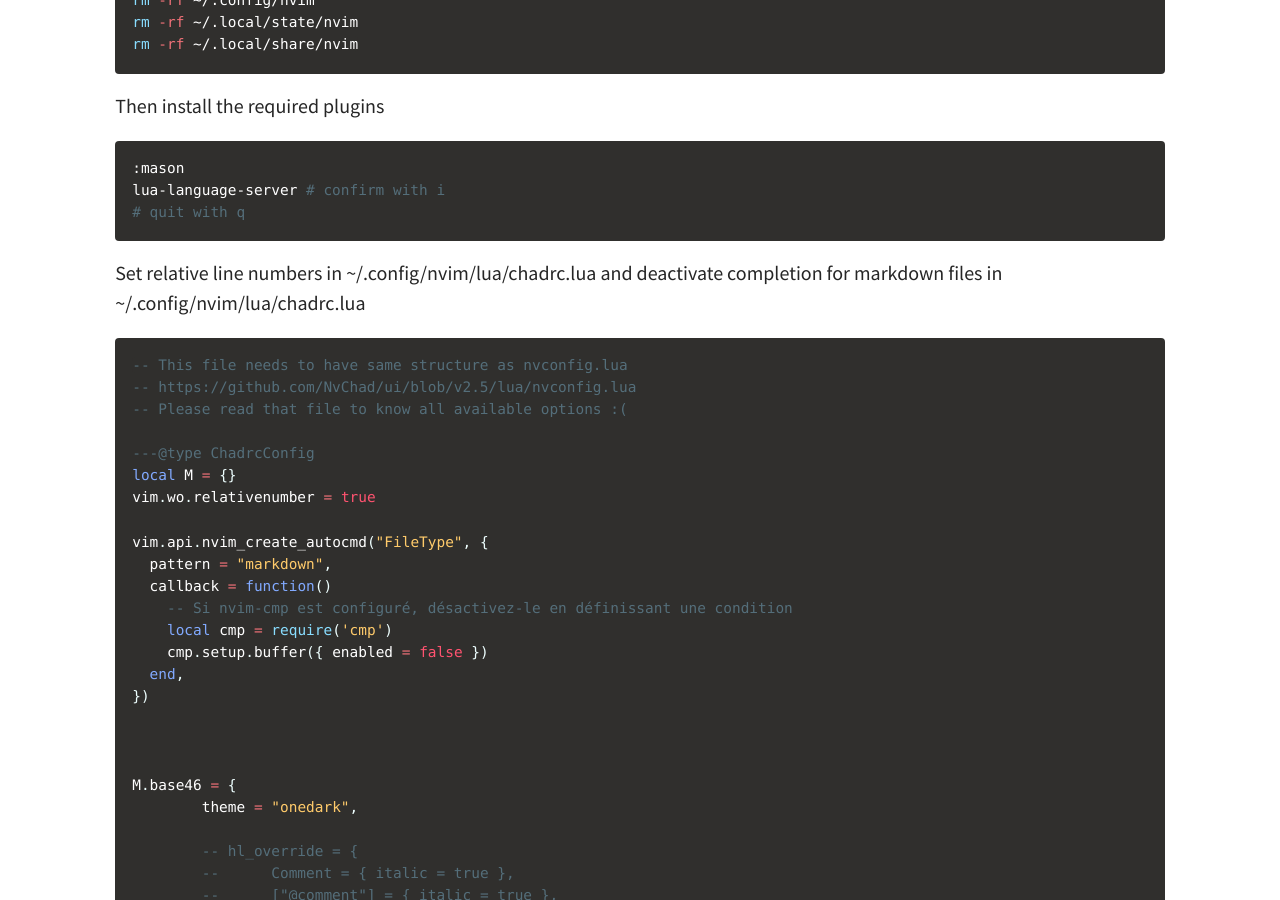
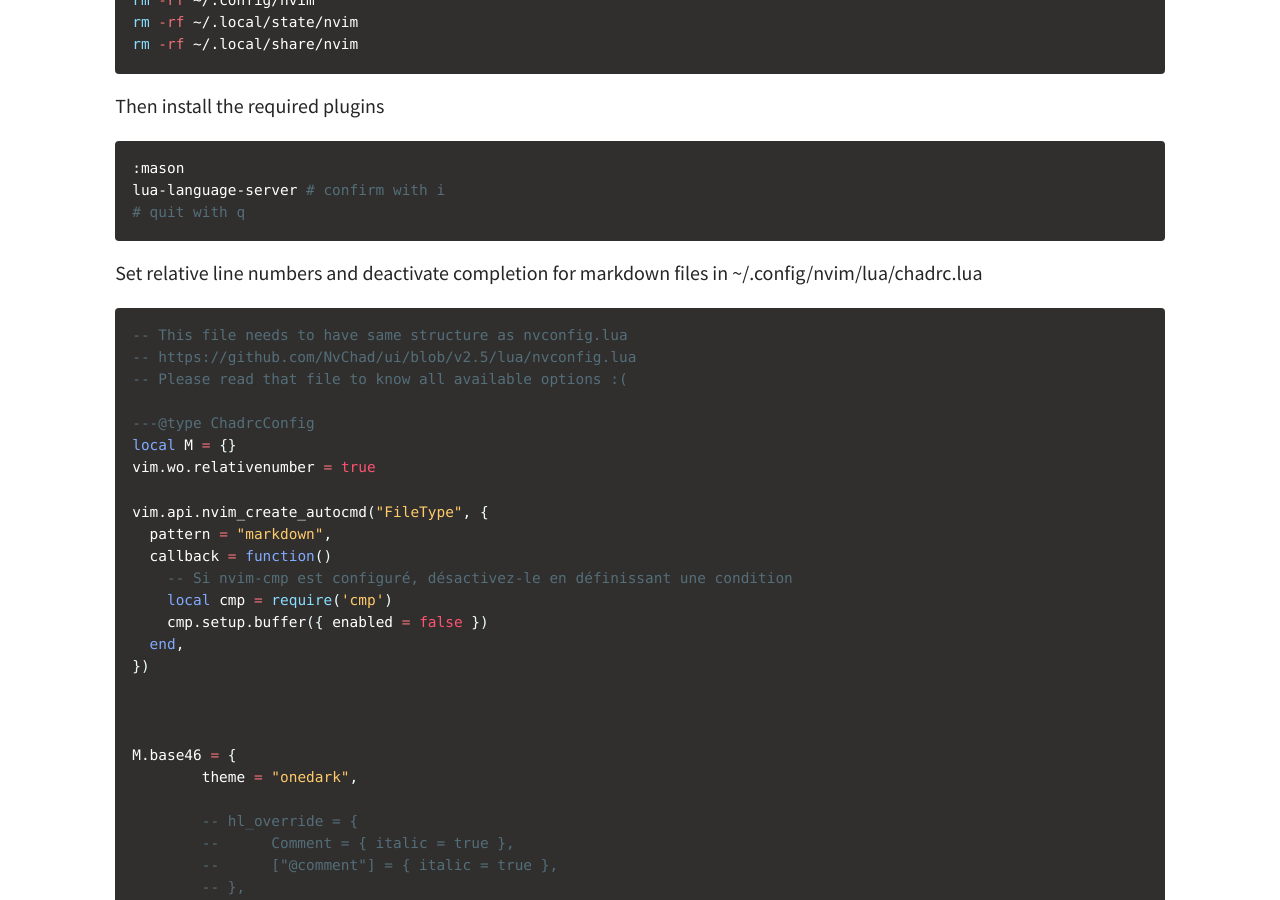
Before and after one commit to cristalcorp/cristalcorp.github.io, a Jekyll site: the page built from _posts/2024-09-21-Terminal.md, in a window 1280 px wide and 900 px high, scrolled down 2833 px. Built offline with Jekyll 4.4.1, drawn with Linux system fonts in a browser that asks for light colours; a script that is not in the unit is left out.

Commit message:
terminal

````diff
--- a/_posts/2024-09-21-Terminal.md
+++ b/_posts/2024-09-21-Terminal.md
@@ -87,7 +87,7 @@ Then install the required plugins
 lua-language-server # confirm with i
 # quit with q
 ```
-Set relative line numbers in ~/.config/nvim/lua/chadrc.lua and deactivate completion for markdown files in ~/.config/nvim/lua/chadrc.lua
+Set relative line numbers and deactivate completion for markdown files in ~/.config/nvim/lua/chadrc.lua
 ```lua
 -- This file needs to have same structure as nvconfig.lua
 -- https://github.com/NvChad/ui/blob/v2.5/lua/nvconfig.lua
````
